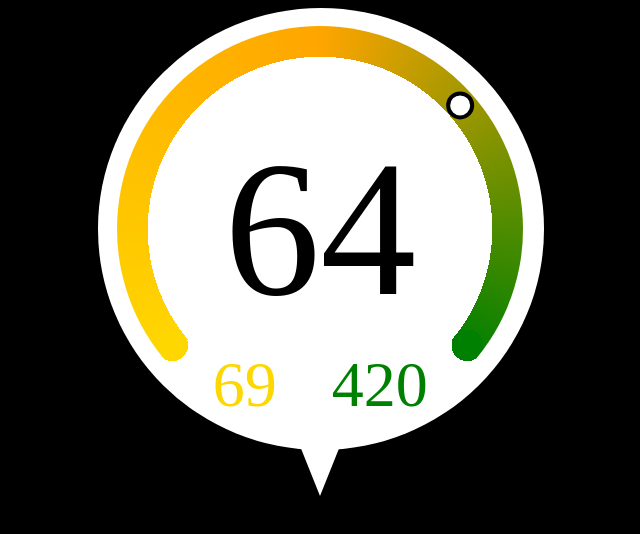
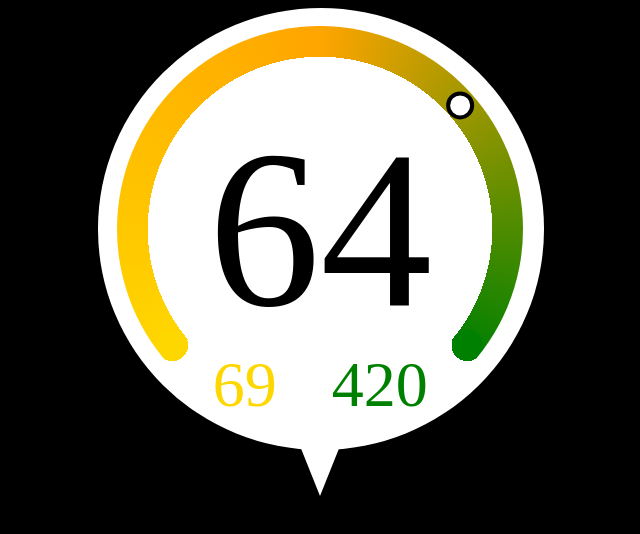
Before and after one commit to gutsyguy/windeborne-systems-takehome, a plain HTML site: page index.html in a window 1280 px wide. Shown: the whole page, without its empty margins (319-959 px from the left). Drawn offline with Linux system fonts and the light colour scheme.

Commit message:
adjusted styling a little bit

```diff
--- a/styles.css
+++ b/styles.css
@@ -70,7 +70,7 @@
     color: green
   }
   .speed .number {
-    font-size: 24vh;
+    font-size: 28vh;
   }
 
   .speed .units {
```
